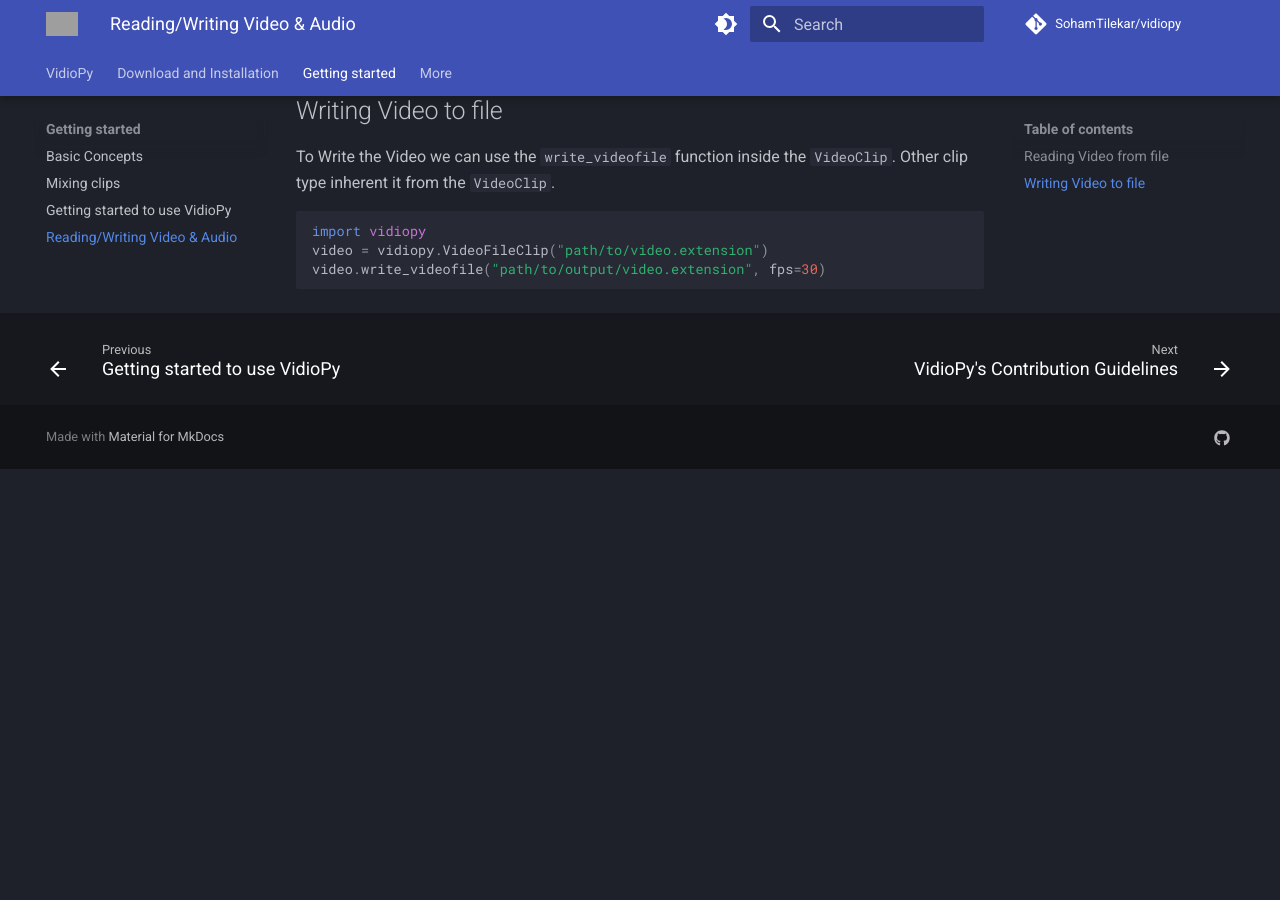
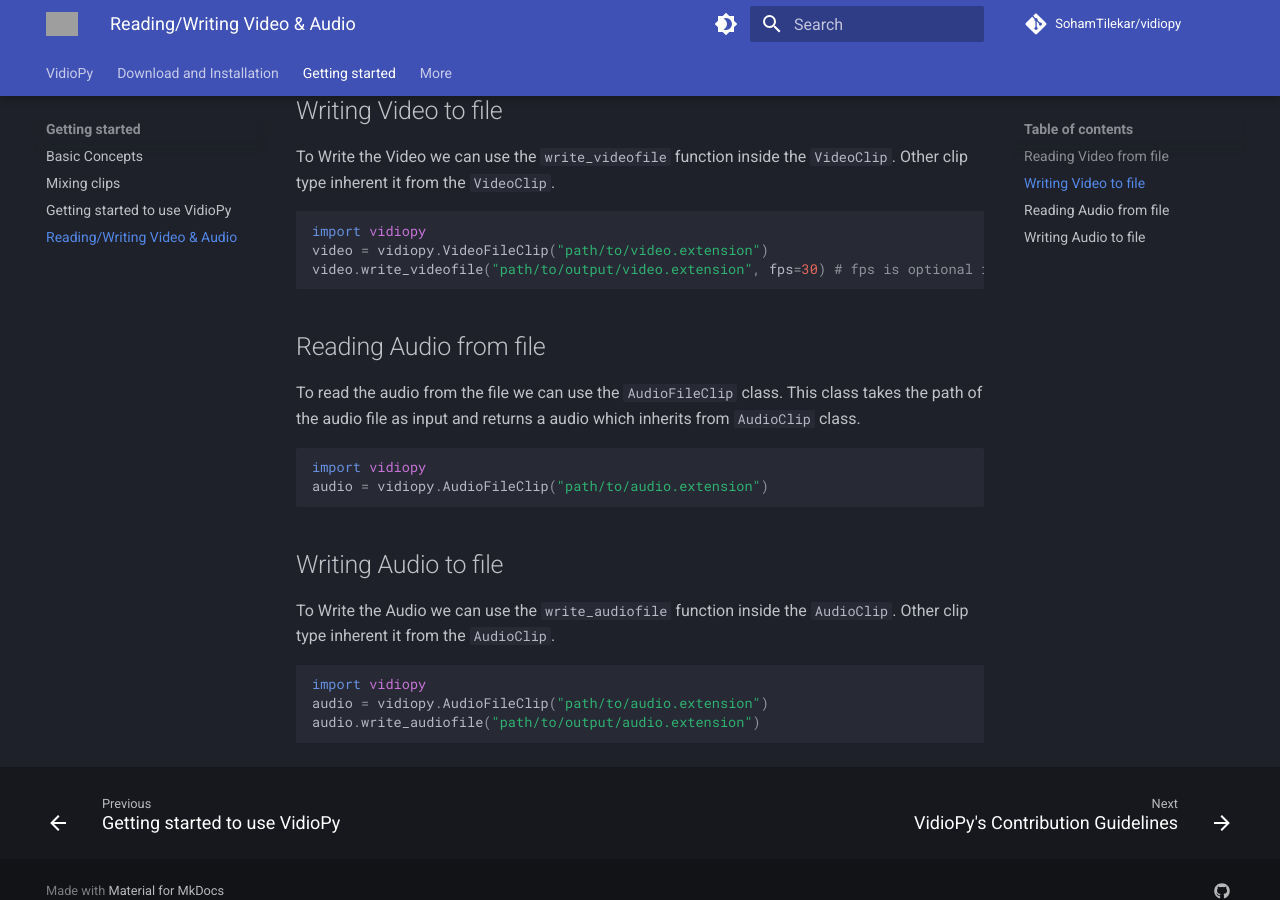
Before and after one commit to SohamTilekar/vidiopy, an MkDocs documentation site: the page built from docs/getting_started/read&write.md, in a window 1280 px wide and 900 px high, scrolled down 478 px. Built offline with MkDocs 1.6.1 and Material for MkDocs 9.7.7, drawn with Linux system fonts in a browser that asks for light colours; comment, search, counter and statistics services are not loaded; before the commit the page ends 947 px from its top, so only the background shows below that; grey boxes are pictures that could not be loaded.

Commit message:
Update read&write.md with video and audio file handling

````diff
--- a/docs/getting_started/read&write.md
+++ b/docs/getting_started/read&write.md
@@ -20,6 +20,25 @@
 ```python
 import vidiopy
 video = vidiopy.VideoFileClip("path/to/video.extension")
-video.write_videofile("path/to/output/video.extension", fps=30)
+video.write_videofile("path/to/output/video.extension", fps=30) # fps is optional it will default use the fps of the video if it is set
+```
 
+## Reading Audio from file
+
+To read the audio from the file we can use the `AudioFileClip` class. This class takes the path of the audio file as input and returns a audio which inherits from `AudioClip` class.
+
+```python
+import vidiopy
+audio = vidiopy.AudioFileClip("path/to/audio.extension")
 ```
+
+## Writing Audio to file
+
+To Write the Audio we can use the `write_audiofile` function inside the `AudioClip`.
+Other clip type inherent it from the `AudioClip`.
+
+```python
+import vidiopy
+audio = vidiopy.AudioFileClip("path/to/audio.extension")
+audio.write_audiofile("path/to/output/audio.extension")
+```
````
